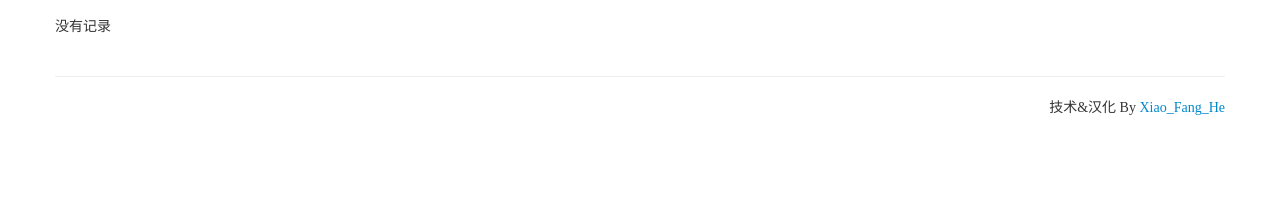
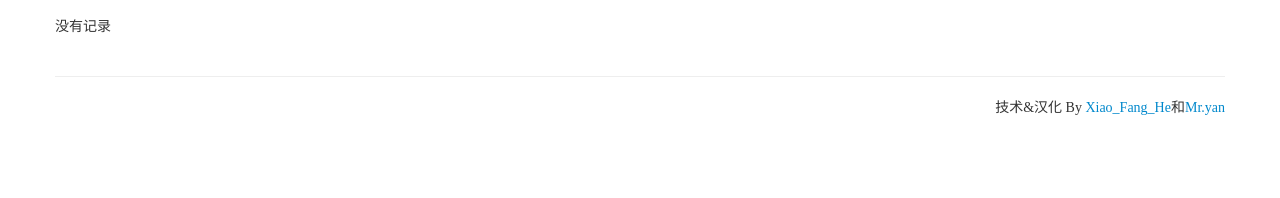
Before and after one commit to BanManagementPlus/BanManagementWebPlus, a PHP site: page / in a window 1280 px wide. Shown: the part 602-800 px from the top of the page. Run offline with PHP 8.4, Linux system fonts and the light colour scheme; data that the repository does not hold is empty; some libraries are stand-ins or nearby versions.

Commit message:
fix the vulnerabilities.

```diff
--- a/footer.php
+++ b/footer.php
@@ -12,7 +12,7 @@
 			<footer>
 				<p class="pull-left"><?php echo $settings['footer']; ?></p>
 				<!-- Must not be removed as per the licence terms -->
-				<p class="pull-right">技术&汉化 By <a href="http://www.mcbbs.net/uc_server/avatar.php?uid=1691353&size=small" target="_blank">Xiao_Fang_He</a></p>
+				<p class="pull-right">技术&汉化 By <a href="http://www.mcbbs.net/?1691353" target="_blank">Xiao_Fang_He</a>和<a href='https://github.com/Mryan2005' target="_blank">Mr.yan</a></p>
 			</footer>
 		</div> <!-- /container -->
 		<script type="text/javascript">
--- a/settingsRename.php
+++ b/settingsRename.php
@@ -4,5 +4,5 @@ $settings['latest_bans'] = true;					#请与服务器插件配置一致
 $settings['latest_mutes'] = true;					#请与服务器插件配置一致
 $settings['servers'] = '';							#无需更改
 $settings['password'] = '';							#在这里设置你的管理员密码
-$settings['footer'] = '© 2016 HayoStudio';			#版权，可以更改但是要保留footer中的Xiao_Fang_He字样！
+$settings['footer'] = '© 2016 HayoStudio';			#版权修改
 ?>
```
